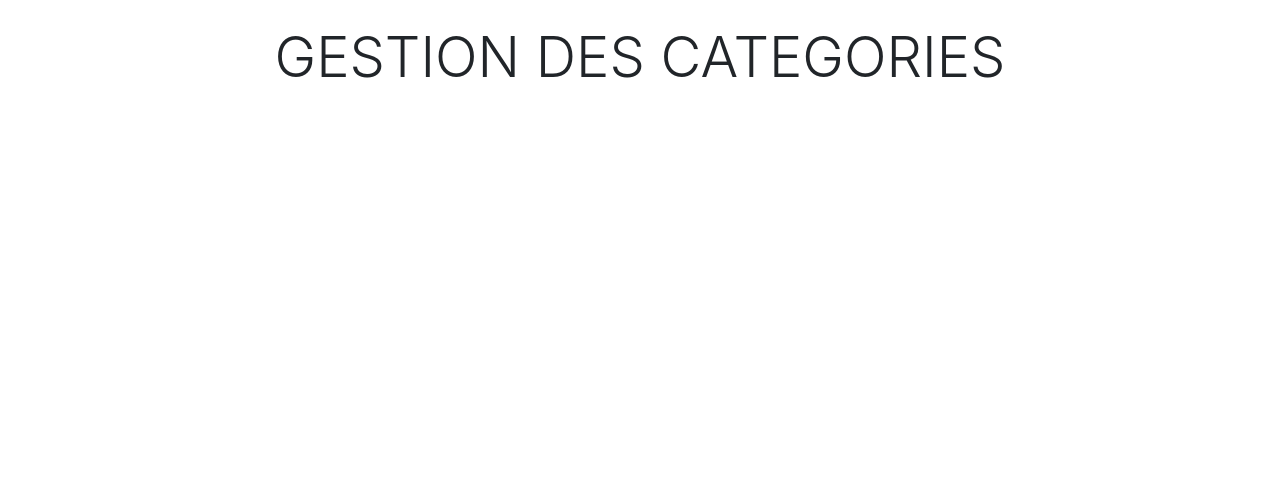
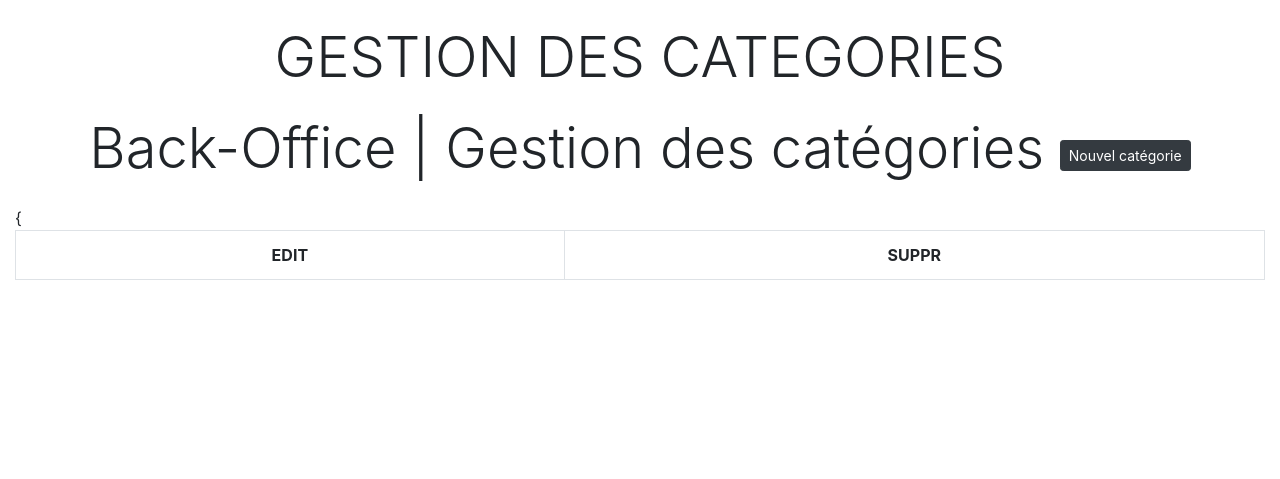
Before and after one commit to asmodee7/demoBlog, a Symfony app: template templates/admin/admin_category.html.twig in a window 1280 px wide. Shown: the part 56-535 px from the top of the page. Run offline with Twig, Linux system fonts and the light colour scheme; the template is opened without the code that fills it, so the values that code supplies are empty; some libraries are stand-ins or nearby versions.

Commit message:
Dev Back Office MODIFICATION

```diff
--- a/templates/admin/admin_articles.html.twig
+++ b/templates/admin/admin_articles.html.twig
@@ -52,7 +52,7 @@
 					</td>
 				</td>
 				<td class="align-middle">
-					<a href="" class="btn btn-danger">
+					<a href="{{ path('admin_delete_article', {'id': data.id}) }}" class="btn btn-danger" onclick="return(confirm('Voulez vous vraiment supprimé cette article ?'))">
 						<i class="fas fa-trash fa-1x"></i>
 					</td>
 				</td>
--- a/templates/admin/admin_category.html.twig
+++ b/templates/admin/admin_category.html.twig
@@ -6,6 +6,62 @@
 {% block body %}
 
 	<h1 class="display-4 text-center my-4">GESTION DES CATEGORIES</h1>
+	<h1 class="display-4 text-center my-4">
+		Back-Office | Gestion des catégories
+		<small>
+			<a href="{{path ('admin_new_category')}}" class="btn btn-dark btn-sm">
+				Nouvel catégorie
+			</a>
+		</small>
+	</h1>
+	{% for label, messages in app.flashes(['danger', 'success']) %}
+		{% for message in messages %}
+
+			<div class="bg-{{label}} text-white text-center col-md-4 mx-auto rounded p-3">
+				{{ message }}
+			</div>
+			<br>
+	{% endfor %}
+	{% endfor %}
+
+	{
+	<table class="table table-bordered text-center">
+		<tr>
+			{% for data in colonnes %}
+				{% if data == 'createdAt' %}
+					<th>DATE</th>
+
+				{% else %}
+
+					<th>{{ data|upper }}</th>
+				{% endif %}
+
+			{% endfor %}
+			<th>EDIT</th>
+			<th>SUPPR</th>
+
+
+		</tr>
+		{% for data in category %}
+			<tr>
+				<td class="align-middle">{{data.id}}</td>
+				<td class="align-middle">{{data.title}}</td>
+				<td class="align-middle">{{data.description}}</td>
+				<td class="align-middle">
+					<a href="{{path ('admin_edit_category',{'id': data.id}) }}" class="btn btn-dark">
+						<i class="fas fa-edit fa-1x"></i>
+					</td>
+				</td>
+				<td class="align-middle">
+					<a href="{{ path('admin_delete_category', {'id': data.id}) }}" class="btn btn-danger" onclick="return(confirm('Voulez vous vraiment supprimé cette catégories ?'))">
+						<i class="fas fa-trash fa-1x"></i>
+					</td>
+				</td>
+			</tr>
+
+		{% endfor %}
+
+	</table>
 
 
 {% endblock %}
--- a/templates/admin/admin_create.html.twig
+++ b/templates/admin/admin_create.html.twig
@@ -11,7 +11,7 @@
 		{{form_row(formArticle.title, {'attr':{'placeholder':"Titre de l'article"}})}}
 		{{form_row(formArticle.category)}}
 
-		{{form_row(formArticle.content, {'attr':{'placeholder':"Contenu de l'article", "rows": 15}})}}
+		{{form_row(formArticle.content, {'attr':{'placeholder':"Contenu de l'article", "rows": 18}})}}
 		{{form_row(formArticle.image,{'attr':{'placeholder':"URL de l'image"}})}}
 
 
--- a/templates/admin/index.html.twig
+++ b/templates/admin/index.html.twig
@@ -10,8 +10,8 @@
 			BACK OFFICE</h1>
 
 		<h4 class=" text-center pb-5">Bienvenue
-			<span>{{app.user.username}}</span>
-			dans votre Back-Office</h4>
+			<span> {{app.user.username}} </span>
+			dans votre Back-Office </h4>
 
 		<a href="{{path('admin_articles')}}" class="col-md-6 offset-md-3 btn btn-dark p-3 mb-2">GESTION DES ARTICLES
 		</a>
--- a/templates/base.html.twig
+++ b/templates/base.html.twig
@@ -57,9 +57,9 @@
 							<div class="dropdown-menu" aria-labelledby="dropdown03">
 								<a class="dropdown-item" href="{{path('admin')}}">Acceuil</a>
 								<a class="dropdown-item" href="{{path('admin_articles')}}">Gestion des articles</a>
+								<a class="dropdown-item" href="{{path('admin_category')}}">Gestion des catégories</a>
+								<a class="dropdown-item" href="{{path('admin_comment')}}">Gestion des commentaires</a>
 								<a class="dropdown-item" href="{{path('admin_membre')}}">Gestion des membres</a>
-								<a class="dropdown-item" href="{{path('admin_comment')}}">Gestion des commentaires</a>
-								<a class="dropdown-item" href="{{path('admin_category')}}">Gestion des catégories</a>
 							</div>
 						</li>
 
--- a/templates/blog/home.html.twig
+++ b/templates/blog/home.html.twig
@@ -31,7 +31,7 @@
 						<hr>
 						<i class="text-center">Contrairement à une opinion répandue, le Lorem Ipsum n'est pas simplement du texte aléatoire. Il trouve ses racines dans une oeuvre de la littérature latine classique datant de 45 av. J.-C., le rendant vieux de 2000 ans. Un professeur du Hampden-Sydney College, en Virginie, s'est intéressé à un des mots latins les plus obscurs, consectetur, extrait d'un passage du Lorem Ipsum, et en étudiant tous les usages de ce mot dans la littérature classique, découvrit la source incontestable du Lorem Ipsum. Il provient en fait des sections 1.10.32 et 1.10.33 du "De Finibus Bonorum et Malorum" (Des Suprêmes Biens et des Suprêmes Maux) de Cicéron. Cet ouvrage, très populaire pendant la Renaissance, est un traité sur la théorie de l'éthique. Les premières lignes du Lorem Ipsum, "Lorem ipsum dolor sit amet...", proviennent de la section 1.10.32.
 
-							                        L'extrait standard de Lorem Ipsum utilisé depuis le XVIè siècle est reproduit ci-dessous pour les curieux. Les sections 1.10.32 et 1.10.33 du "De Finibus Bonorum et Malorum" de Cicéron sont aussi reproduites dans leur version originale, accompagnée de la traduction anglaise de H. Rackham (1914).</i>
+						L'extrait standard de Lorem Ipsum utilisé depuis le XVIè siècle est reproduit ci-dessous pour les curieux. Les sections 1.10.32 et 1.10.33 du "De Finibus Bonorum et Malorum" de Cicéron sont aussi reproduites dans leur version originale, accompagnée de la traduction anglaise de H. Rackham (1914).</i>
 					</p>
 
 					<p class="card-text ">
```
Also changed, not shown: src/Controller/AdminController.php (+90 -7 lines), src/Form/CategoryType.php (added, +26 -0 lines), templates/admin/admin_category_create.html.twig (added, +16 -0 lines).
